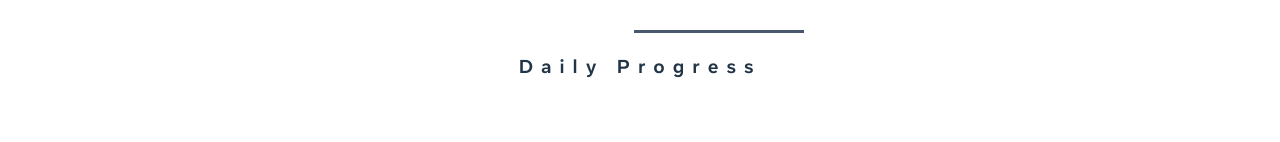
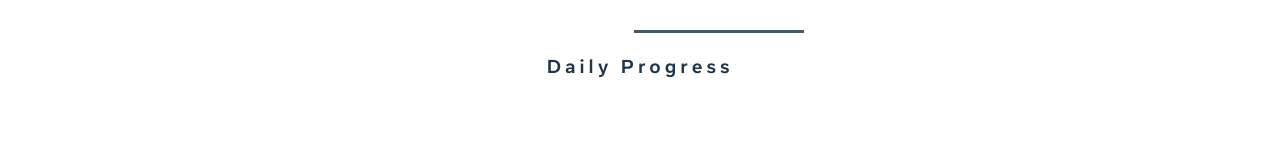
Before and after one commit to bruprai/kaizen, a React (Vite) app: page / in a window 1280 px wide. Shown: the part 306-448 px from the top of the page. Built offline with nearby package versions, Linux system fonts and the light colour scheme.

Commit message:
Updated styles

```diff
--- a/src/styles/_app.scss
+++ b/src/styles/_app.scss
@@ -40,7 +40,7 @@
 .app-caption {
     display: flex;
     justify-content: center;
-    letter-spacing: 8px;
+    letter-spacing: 4px;
 }
 
 .progress-container {
@@ -205,9 +205,6 @@
 
     }
 
-
-
-
     .tags-overlay {
         position: absolute;
         right: 10px;
@@ -305,7 +302,6 @@
     }
 }
 
-// Grouping Keyframes at the bottom
 @keyframes shimmer {
     0% {
         background-position: -200% 0;
```
